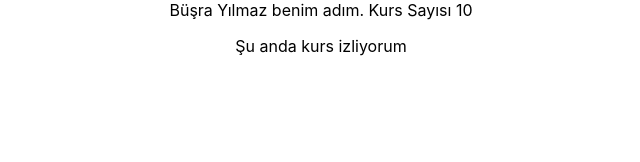
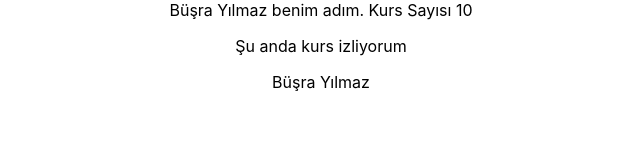
Before and after one commit to yilmaz-busra/react-ts, a React (Create React App) app: page / in a window 1280 px wide. Shown: the top 162 px of the page, without its empty margins (319-959 px from the left). Built offline with nearby package versions, Linux system fonts and the light colour scheme.

Commit message:
object sent as prop

```diff
--- a/src/App.tsx
+++ b/src/App.tsx
@@ -1,11 +1,17 @@
 import "./App.css";
 import Home from "./components/Home";
+import Instructor from "./components/Instructor";
 
 function App() {
+  const instructor = {
+    firstName: "Büşra",
+    lastName: "Yılmaz",
+  };
   return (
     <div className="App">
       {/* ts 'de props kullanımı 1. adım: Component import edilir 2. adım: Prop geçilir. 3.adım: Component sayfasına gidilir*/}
       <Home name="Büşra Yılmaz" courseNumber={10} isNow={true} />
+      <Instructor instructorNameLastName={instructor} />
     </div>
   );
 }
--- /dev/null
+++ b/src/components/Instructor.tsx
@@ -0,0 +1,18 @@
+import React from "react";
+
+type instructorProps = {
+  instructorNameLastName: {
+    firstName: string,
+    lastName: string,
+  },
+};
+function Instructor(props: instructorProps) {
+  return (
+    <div>
+      {props.instructorNameLastName.firstName}{" "}
+      {props.instructorNameLastName.lastName}
+    </div>
+  );
+}
+
+export default Instructor;
```
